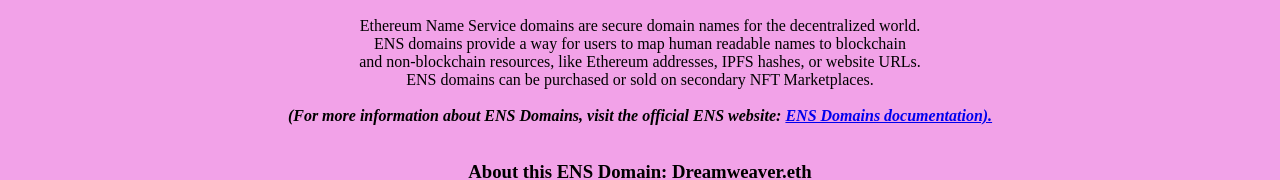
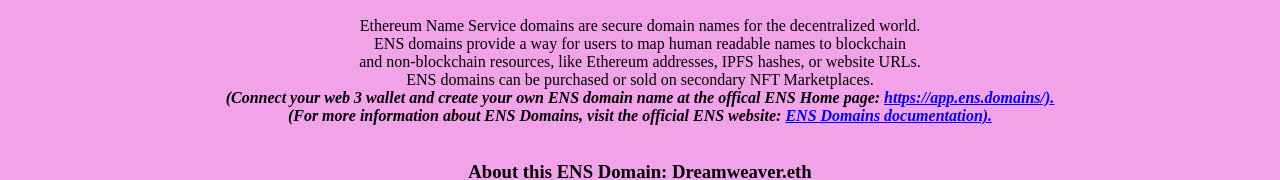
Before and after one commit to dreamweaver2022/dreamweaver.github.io, a plain HTML site: page index.html in a window 1280 px wide. Shown: the part 626-806 px from the top of the page. Drawn offline with Linux system fonts and the light colour scheme.

Commit message:
Update index.html

```diff
--- a/index.html
+++ b/index.html
@@ -29,6 +29,9 @@
  <BR>ENS domains can be purchased or sold on secondary NFT Marketplaces.
 
 <BR>
+
+ <B><I>(Connect your web 3 wallet and create your own ENS domain name at the offical ENS Home page: <a href="https://docs.ens.domains/">https://app.ens.domains/).</a></I></B>
+
  <BR>
 
  <B><I>(For more information about ENS Domains, visit the official ENS website: <a href="https://docs.ens.domains/">ENS Domains documentation).</a></I></B>
```
